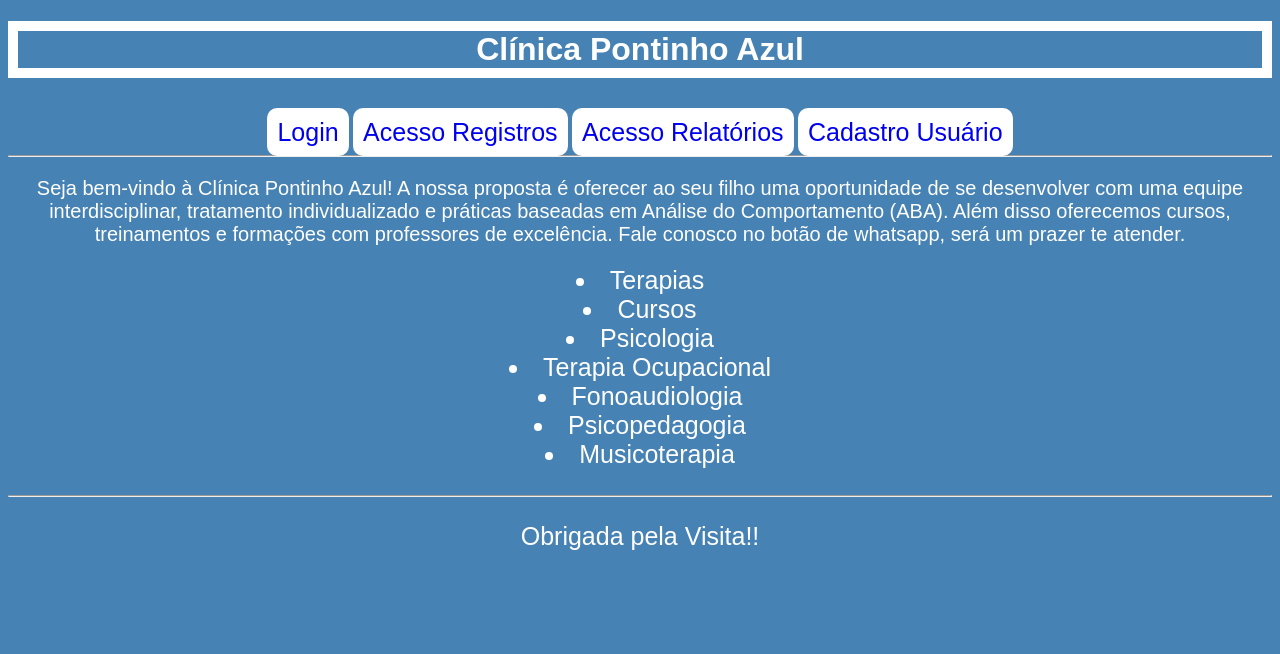
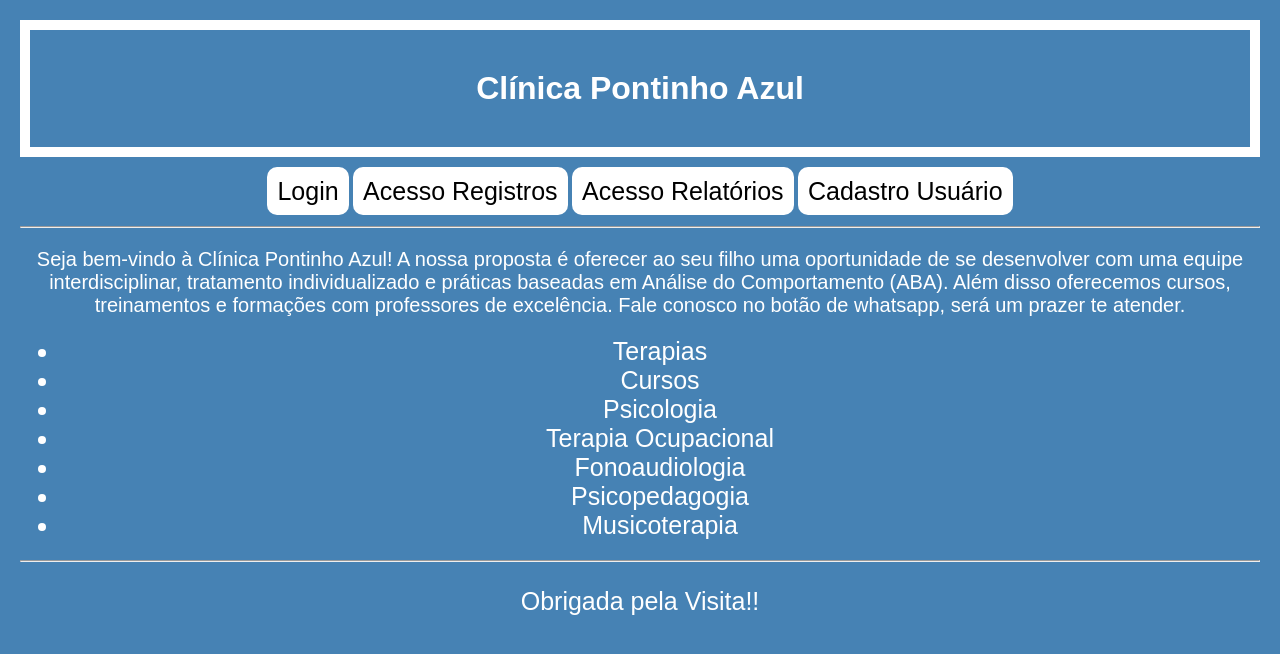
Before and after one commit to LarissaMendesCode/Projeto-BlueTech, a plain HTML site: page tela1Home.html in a window 1280 px wide. Drawn offline with Linux system fonts and the light colour scheme.

Commit message:
Update tela1home.html
alguns ajustes na tela inicial e correções de erros.

```diff
--- a/tela1Home.html
+++ b/tela1Home.html
@@ -1,51 +1,36 @@
 <!DOCTYPE html>
 <html lang="en">
-
 <head>
-    <meta charset="UTF-8" />
+    <meta charset="UTF-8">
     <link rel="shortcut icon" href="ícone.png" type="image/png">
     <title>Pontinho Azul</title>
-
     <style>
         body {
-        margin: 20 px;
+            margin: 0;
+            padding: 0;
             font-family: Arial, Helvetica, sans-serif;
-        margin 0;
-        padding 0;
             text-align: center;
-
-
+            background-color: steelblue;
+        }
         h1 {
-        margin: 20 px;
+            margin: 20px;
             background-color: steelblue;
-        padding: 40 px;
+            padding: 40px;
             color: white;
-        border: 10px solid white
-
-
+            border: 10px solid white;
         }
-    </style>
-</head>
-
-<Body>
-  <h1 cabecalho = "título"> Clínica Pontinho Azul</h1>
-
-  <!--<img src="FIGURA.png" alt="Figura pontinho azul" />-->
-  <!--<title>Home Clínica Pontinho Azul</title>-->
-   <br />
-      <a href="tela2Login.html" class="link" >Login</a>
-      <a href="tela5Registros.html" class="link">Acesso Registros</a>
-      <a href="tela6Relatórios.html" class="link">Acesso Relatórios</a>
-      <a href="tela3Cadastro.html" class="link">Cadastro Usuário</a>
-    <style>
-     .cabecalho {
-
-        color: white;
-        font-size: 60px;
-        text-align: center;
-
+        a {
+            background-color: white;
+            font-size: 25px;
+            text-decoration: none;
+            min-width: 50px;
+            padding: 10px 10px;
+            border-radius: 10px;
+            color: black;
         }
-
+        a:hover {
+            color: yellow;
+        }
         .título {
             color: white;
             font-size: 20px;
@@ -56,41 +41,21 @@
             font-size: 25px;
             text-align: center;
         }
-
-      * {
-        background-color: steelblue;
+        article, footer {
+            margin: 20px;
         }
-
-    a {
-
-        background-color:white;
-        font-size: 25px;
-        text-decoration: none;
-        min-width: 50px;
-        padding: 10px 10px;
-        border-radius: 10px;
-
-      }
-
-
-      .link:hover {
-        color: yellow
-
-
-      }
-
-      float-element {
-        float: left;
-      }
-
-
     </style>
 </head>
-
 <body>
+    <h1>Clínica Pontinho Azul</h1>
+    <nav>
+        <a href="tela2Login.html">Login</a>
+        <a href="tela5Registros.html">Acesso Registros</a>
+        <a href="tela6Relatórios.html">Acesso Relatórios</a>
+        <a href="tela3Cadastro.html">Cadastro Usuário</a>
+    </nav>
     <article>
         <hr />
-
         <p class="título">
             Seja bem-vindo à Clínica Pontinho Azul! A nossa proposta é oferecer ao
             seu filho uma oportunidade de se desenvolver com uma equipe
@@ -99,7 +64,7 @@
             treinamentos e formações com professores de excelência. Fale conosco no
             botão de whatsapp, será um prazer te atender.
         </p>
-
+        <ul>
             <li class="subtítulo">Terapias</li>
             <li class="subtítulo">Cursos</li>
             <li class="subtítulo">Psicologia</li>
@@ -107,16 +72,11 @@
             <li class="subtítulo">Fonoaudiologia</li>
             <li class="subtítulo">Psicopedagogia</li>
             <li class="subtítulo">Musicoterapia</li>
-      <br />
-
-
-
+        </ul>
     </article>
-
     <footer>
         <hr />
-      <p class="subtítulo"> Obrigada pela Visita!!</p>
-      <!--<img src="rodapé.jpg" alt="Figura pontinho azul" -->
+        <p class="subtítulo">Obrigada pela Visita!!</p>
     </footer>
 </body>
 </html>
```
Lines whose indentation alone changed are shown as unchanged.
